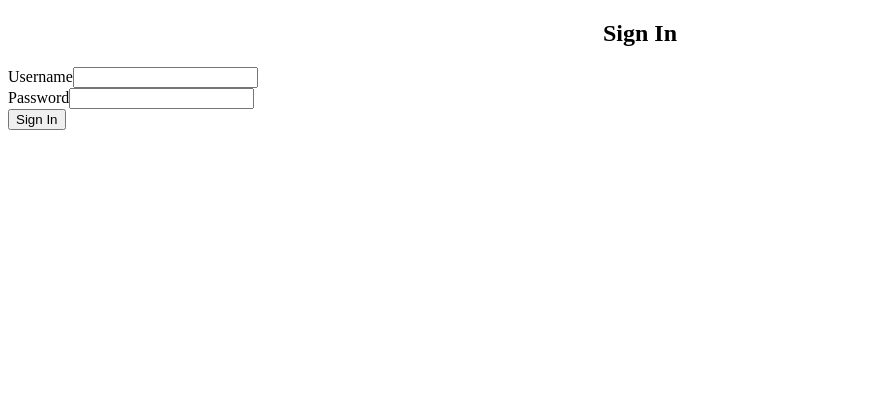
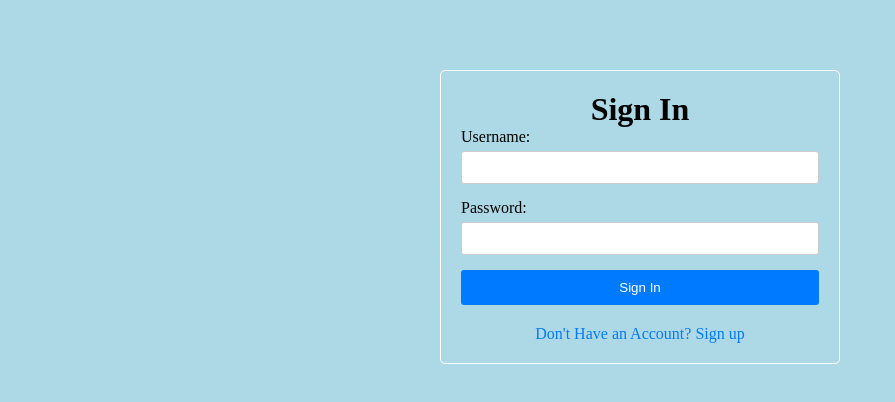
Before and after one commit to MichaelT-W23/Angular-Frontend, an Angular app: page / in a window 1280 px wide. Shown: the top 402 px of the page, without its empty margins (0-895 px from the left). Built offline with nearby package versions, Linux system fonts and the light colour scheme.

Commit message:
components

```diff
--- a/src/app/stores/auth.service.ts
+++ b/src/app/stores/auth.service.ts
@@ -20,23 +20,34 @@ export class AuthService {
 
   constructor() {}
 
-  login(userData: { user: { id: string; username: string; email: string }, access: string, refresh: string }) {
-    const updatedUser = {
-      ...this.userSubject.value,
-      username: userData.user.username,
-      email: userData.user.email,
-      userId: userData.user.id,
-      accessToken: userData.access,
-      refreshToken: userData.refresh,
-    };
+  login(userData: { username: string; password: string }): Promise<{ user: { id: string; username: string; email: string }; access: string; refresh: string }> {
+    return new Promise((resolve, reject) => {
 
-    this.userSubject.next(updatedUser);
+      const response = {
+        user: {
+          id: '123',
+          username: userData.username,
+          email: `${userData.username}@example.com`,
+        },
+        access: 'access_token_example',
+        refresh: 'refresh_token_example',
+      };
 
-    localStorage.setItem('username', userData.user.username);
-    localStorage.setItem('email', userData.user.email);
-    localStorage.setItem('userId', userData.user.id);
-    localStorage.setItem('accessToken', userData.access);
-    localStorage.setItem('refreshToken', userData.refresh);
+      try {
+        this.userSubject.next(response);
+
+        localStorage.setItem('username', response.user.username);
+        localStorage.setItem('email', response.user.email);
+        localStorage.setItem('userId', response.user.id);
+        localStorage.setItem('accessToken', response.access);
+        localStorage.setItem('refreshToken', response.refresh);
+
+        resolve(response);
+      } catch (error) {
+        reject(error);
+      }
+
+    });
   }
 
   logout() {
--- a/src/app/views/sign-in/sign-in.component.css
+++ b/src/app/views/sign-in/sign-in.component.css
@@ -1,19 +1,51 @@
-.sign-up-container {
-    max-width: 400px;
-    margin: 0 auto;
-    padding: 1em;
-    border: 1px solid #ccc;
-    border-radius: 5px;
-  }
+.sign-in-container {
+  max-width: 400px;
+  margin: 70px auto;
+  padding: 20px;
+  border: 1px solid white;
+  border-radius: 5px;
+  text-align: center;
+}
 
-  h2 {
-    text-align: center;
-  }
+.input-group {
+  margin-bottom: 15px;
+  text-align: left;
+}
 
-  .error-message {
-    color: red;
-  }
+label {
+  display: block;
+  margin-bottom: 5px;
+}
 
-  .success-message {
-    color: green;
-  }
+input[type="text"],
+input[type="password"] {
+  width: 100%;
+  padding: 8px;
+  border: 1px solid #ccc;
+  border-radius: 3px;
+}
+
+button {
+  width: 100%;
+  padding: 10px;
+  background-color: #007BFF;
+  color: white;
+  border: none;
+  border-radius: 3px;
+  cursor: pointer;
+}
+
+button:hover {
+  background-color: #0056b3;
+}
+
+.register-link {
+  display: block;
+  margin-top: 20px;
+  color: #007BFF;
+  text-decoration: none;
+}
+
+.register-link:hover {
+  color: #0056b3;
+}
--- a/src/app/views/sign-in/sign-in.component.html
+++ b/src/app/views/sign-in/sign-in.component.html
@@ -1,24 +1,17 @@
 <div class="sign-in-container">
-    <h2>Sign In</h2>
-    <form [formGroup]="signInForm" (ngSubmit)="onSubmit()">
-      <div>
-        <label for="username">Username</label>
-        <input id="username" formControlName="username" type="text" />
-        <div *ngIf="signInForm.get('username')?.invalid && signInForm.get('username')?.touched">
-          Username is required
-        </div>
-      </div>
+  <h1>Sign In</h1>
+  <form (ngSubmit)="handleSignIn()">
+    <div class="input-group">
+      <label for="username">Username:</label>
+      <input type="text" [(ngModel)]="username" name="username" id="username" required />
+    </div>
+    <div class="input-group">
+      <label for="password">Password:</label>
+      <input type="password" [(ngModel)]="password" name="password" id="password" required />
+    </div>
+    <button type="submit">Sign In</button>
+  </form>
+  <a routerLink="/Register" class="register-link">Don't Have an Account? Sign up</a>
 
-      <div>
-        <label for="password">Password</label>
-        <input id="password" formControlName="password" type="password" />
-        <div *ngIf="signInForm.get('password')?.invalid && signInForm.get('password')?.touched">
-          Password is required
-        </div>
-      </div>
-
-      <button type="submit" >Sign In</button>
-      <div *ngIf="errorMessage" class="error-message">{{ errorMessage }}</div>
-      <div *ngIf="successMessage" class="success-message">{{ successMessage }}</div>
-    </form>
-  </div>
+  <p *ngIf="errorMessage">{{ errorMessage }}</p>
+</div>
--- a/src/app/views/sign-in/sign-in.component.ts
+++ b/src/app/views/sign-in/sign-in.component.ts
@@ -1,6 +1,9 @@
 import { Component, OnInit } from '@angular/core';
-import { FormBuilder, FormGroup, Validators, ReactiveFormsModule } from '@angular/forms';
+import { Router, RouterModule } from '@angular/router';
 import { UserService } from '../../services/user.service';
+import { AuthService } from '../../stores/auth.service';
+import { firstValueFrom } from 'rxjs';
+import { FormsModule } from '@angular/forms';
 import { CommonModule } from '@angular/common';
 
 @Component({
@@ -8,39 +11,99 @@ import { CommonModule } from '@angular/common';
   templateUrl: './sign-in.component.html',
   styleUrls: ['./sign-in.component.css'],
   standalone: true,
-  imports: [ReactiveFormsModule, CommonModule], // Import CommonModule here
+  imports: [FormsModule, CommonModule, RouterModule],
 })
 export class SignInComponent implements OnInit {
-  signInForm!: FormGroup;
-  errorMessage: string | null = null;
-  successMessage: string | null = null;
+  username: string = '';
+  password: string = '';
+  errorMessage: string = '';
 
-  constructor(private fb: FormBuilder, private userService: UserService) {}
+  constructor(
+    private router: Router,
+    private userService: UserService,
+    private authStore: AuthService
+  ) {}
 
-  ngOnInit() {
-    this.signInForm = this.fb.group({
-      username: ['', Validators.required],
-      password: ['', Validators.required]
-    });
+  ngOnInit(): void {
+    this.authStore.logout();
   }
 
-  onSubmit() {
-    // if (this.signInForm.invalid) {
-    //   return;
-    // }
+  async handleSignIn(): Promise<void> {
+    try {
+      const userData = { username: this.username, password: this.password };
+      const response = await firstValueFrom(this.userService.loginExistingUser(userData));
 
-    this.userService.loginExistingUser(this.signInForm.value).subscribe({
-      next: (response) => {
-        console.log(response);
-        this.successMessage = 'Logged in successfully!';
-        this.errorMessage = null;
-        this.signInForm.reset();
-      },
-      error: (error) => {
-        console.log(error);
-        this.errorMessage = 'Login failed. Please try again.';
-        this.successMessage = null;
+
+      if (response && response.user) {
+        this.authStore.logout();
+        this.authStore.login(response);
+        this.router.navigate(['/Dashboard']);
+      } else {
+        this.errorMessage = "Invalid username or password";
       }
-    });
+    } catch (error) {
+      console.error(error);
+      this.errorMessage = "An error occurred during sign-in";
+    }
   }
 }
+
+
+
+
+
+
+
+
+
+
+
+
+
+
+// import { Component, OnInit } from '@angular/core';
+// import { FormBuilder, FormGroup, Validators, ReactiveFormsModule } from '@angular/forms';
+// import { UserService } from '../../services/user.service';
+// import { CommonModule } from '@angular/common';
+
+// @Component({
+//   selector: 'app-sign-in',
+//   templateUrl: './sign-in.component.html',
+//   styleUrls: ['./sign-in.component.css'],
+//   standalone: true,
+//   imports: [ReactiveFormsModule, CommonModule], // Import CommonModule here
+// })
+// export class SignInComponent implements OnInit {
+//   signInForm!: FormGroup;
+//   errorMessage: string | null = null;
+//   successMessage: string | null = null;
+
+//   constructor(private fb: FormBuilder, private userService: UserService) {}
+
+//   ngOnInit() {
+//     this.signInForm = this.fb.group({
+//       username: ['', Validators.required],
+//       password: ['', Validators.required]
+//     });
+//   }
+
+//   onSubmit() {
+//     // if (this.signInForm.invalid) {
+//     //   return;
+//     // }
+
+//     this.userService.loginExistingUser(this.signInForm.value).subscribe({
+//       next: (response) => {
+//         console.log(response);
+//         this.successMessage = 'Logged in successfully!';
+//         this.errorMessage = null;
+//         this.signInForm.reset();
+//       },
+//       error: (error) => {
+//         console.log(error);
+//         this.errorMessage = 'Login failed. Please try again.';
+//         this.successMessage = null;
+//       }
+//     });
+//   }
+// }
--- a/src/app/views/sign-up/sign-up.component.css
+++ b/src/app/views/sign-up/sign-up.component.css
@@ -0,0 +1,52 @@
+.register-container {
+    max-width: 400px;
+    margin: 70px auto;
+    padding: 20px;
+    border: 1px solid white;
+    border-radius: 5px;
+    text-align: center;
+  }
+
+  .input-group {
+    margin-bottom: 15px;
+    text-align: left;
+  }
+
+  label {
+    display: block;
+    margin-bottom: 5px;
+  }
+
+  input[type="text"],
+  input[type="email"],
+  input[type="password"] {
+    width: 100%;
+    padding: 8px;
+    border: 1px solid #ccc;
+    border-radius: 3px;
+  }
+
+  button {
+    width: 100%;
+    padding: 10px;
+    background-color: #007BFF;
+    color: white;
+    border: none;
+    border-radius: 3px;
+    cursor: pointer;
+  }
+
+  button:hover {
+    background-color: #0056b3;
+  }
+
+  .sign-in-link {
+    display: block;
+    margin-top: 20px;
+    color: #007BFF;
+    text-decoration: none;
+  }
+
+  .sign-in-link:hover {
+    color: #0056b3;
+  }
--- a/src/app/views/sign-up/sign-up.component.html
+++ b/src/app/views/sign-up/sign-up.component.html
@@ -1 +1,21 @@
-<p>sign-up works!</p>
+<div class="register-container">
+    <h1>Register</h1>
+    <form (ngSubmit)="handleRegister()">
+      <div class="input-group">
+        <label for="name">Name:</label>
+        <input type="text" [(ngModel)]="name" name="name" id="name" required />
+      </div>
+      <div class="input-group">
+        <label for="email">Email:</label>
+        <input type="email" [(ngModel)]="email" name="email" id="email" required />
+      </div>
+      <div class="input-group">
+        <label for="password">Password:</label>
+        <input type="password" [(ngModel)]="password" name="password" id="password" required />
+      </div>
+      <button type="submit">Register</button>
+    </form>
+    <a routerLink="/" class="sign-in-link">Already Have an Account? Sign In</a>
+
+    <p *ngIf="errorMessage">{{ errorMessage }}</p>
+</div>
--- a/src/app/views/sign-up/sign-up.component.ts
+++ b/src/app/views/sign-up/sign-up.component.ts
@@ -1,12 +1,50 @@
 import { Component } from '@angular/core';
+import { Router, RouterModule } from '@angular/router';
+import { AuthService } from '../../stores/auth.service';
+import { UserService } from '../../services/user.service';
+import { FormsModule } from '@angular/forms';
+import { CommonModule } from '@angular/common';
+import { firstValueFrom } from 'rxjs';
 
 @Component({
   selector: 'app-sign-up',
   standalone: true,
-  imports: [],
+  imports: [FormsModule, CommonModule, RouterModule],
   templateUrl: './sign-up.component.html',
   styleUrl: './sign-up.component.css'
 })
 export class SignUpComponent {
+  name: string = '';
+  email: string = '';
+  password: string = '';
+  errorMessage: string = '';
 
+  constructor(
+    private userService: UserService,
+    private authService: AuthService,
+    private router: Router
+  ) {}
+
+  async handleRegister() {
+    try {
+      const userData = { username: this.name, email: this.email, password: this.password };
+      const response = await firstValueFrom(this.userService.createNewUser(userData));
+
+      if (response && response.user) {
+        const loginResponse = await this.authService.login(response);
+
+        if (loginResponse && loginResponse.user) {
+          this.authService.logout();
+          this.router.navigate(['/Dashboard']);
+        } else {
+          this.errorMessage = "Failed to log in after registration";
+        }
+      } else {
+        this.errorMessage = response.error || "Registration failed";
+      }
+    } catch (error) {
+      console.error(error);
+      this.errorMessage = "An error occurred during registration";
+    }
+  }
 }
--- a/src/styles.css
+++ b/src/styles.css
@@ -1 +1,10 @@
 /* You can add global styles to this file, and also import other style files */
+* {
+    padding: 0;
+    margin: 0;
+    box-sizing: border-box;
+  }
+
+  html, body {
+      background-color: lightblue;
+  }
```
Also changed, not shown: src/app/router/app.routes.ts (+8 -2 lines).
